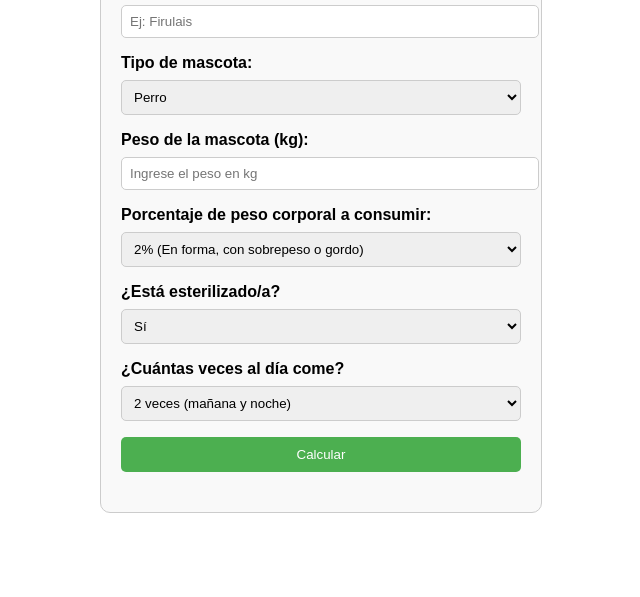
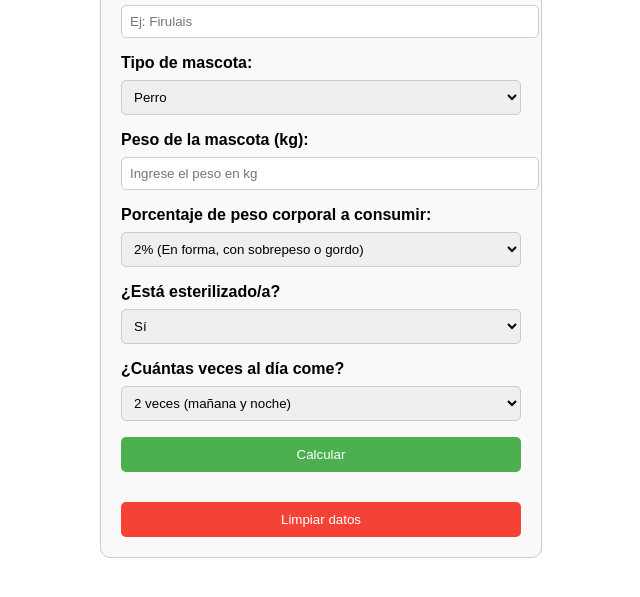
Before and after one commit to CISAFLO/calculadoracomeyladra, a plain HTML site: page index.html in a window 1280 px wide. Shown: the part 179-776 px from the top of the page, without its empty margins (319-959 px from the left). Drawn offline with Linux system fonts and the light colour scheme.

Commit message:
Update index.html
agregue el boton limpiar datos

```diff
--- a/index.html
+++ b/index.html
@@ -46,6 +46,13 @@
             font-size: 18px;
             font-weight: bold;
         }
+        .limpiar {
+            margin-top: 10px;
+            background-color: #f44336;
+        }
+        .limpiar:hover {
+            background-color: #d32f2f;
+        }
     </style>
 </head>
 <body>
@@ -86,6 +93,9 @@
     <button onclick="calcularComida()">Calcular</button>
 
     <div class="result" id="resultado"></div>
+
+    <!-- Botón de limpiar datos -->
+    <button class="limpiar" onclick="limpiarDatos()">Limpiar datos</button>
 </div>
 
 <script>
@@ -124,6 +134,19 @@
 
         document.getElementById('resultado').innerHTML = resultadoTexto;
     }
+
+    function limpiarDatos() {
+        // Limpiar campos del formulario
+        document.getElementById('nombre').value = '';
+        document.getElementById('tipo').value = 'perro';
+        document.getElementById('peso').value = '';
+        document.getElementById('porcentaje').value = '2';
+        document.getElementById('esterilizado').value = '1.6';
+        document.getElementById('vecesComida').value = '2';
+
+        // Limpiar el resultado
+        document.getElementById('resultado').innerHTML = '';
+    }
 </script>
 
 </body>
```
